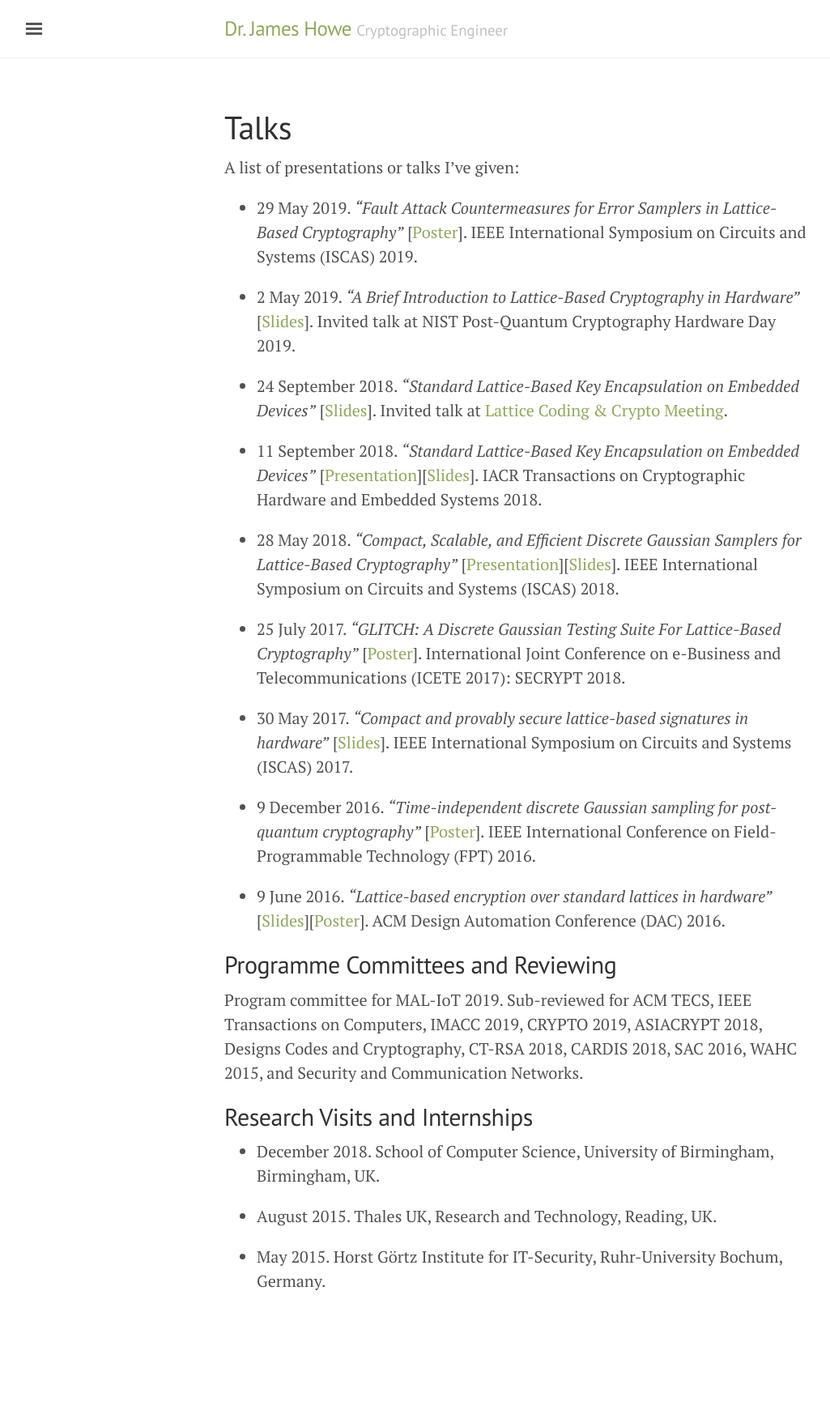
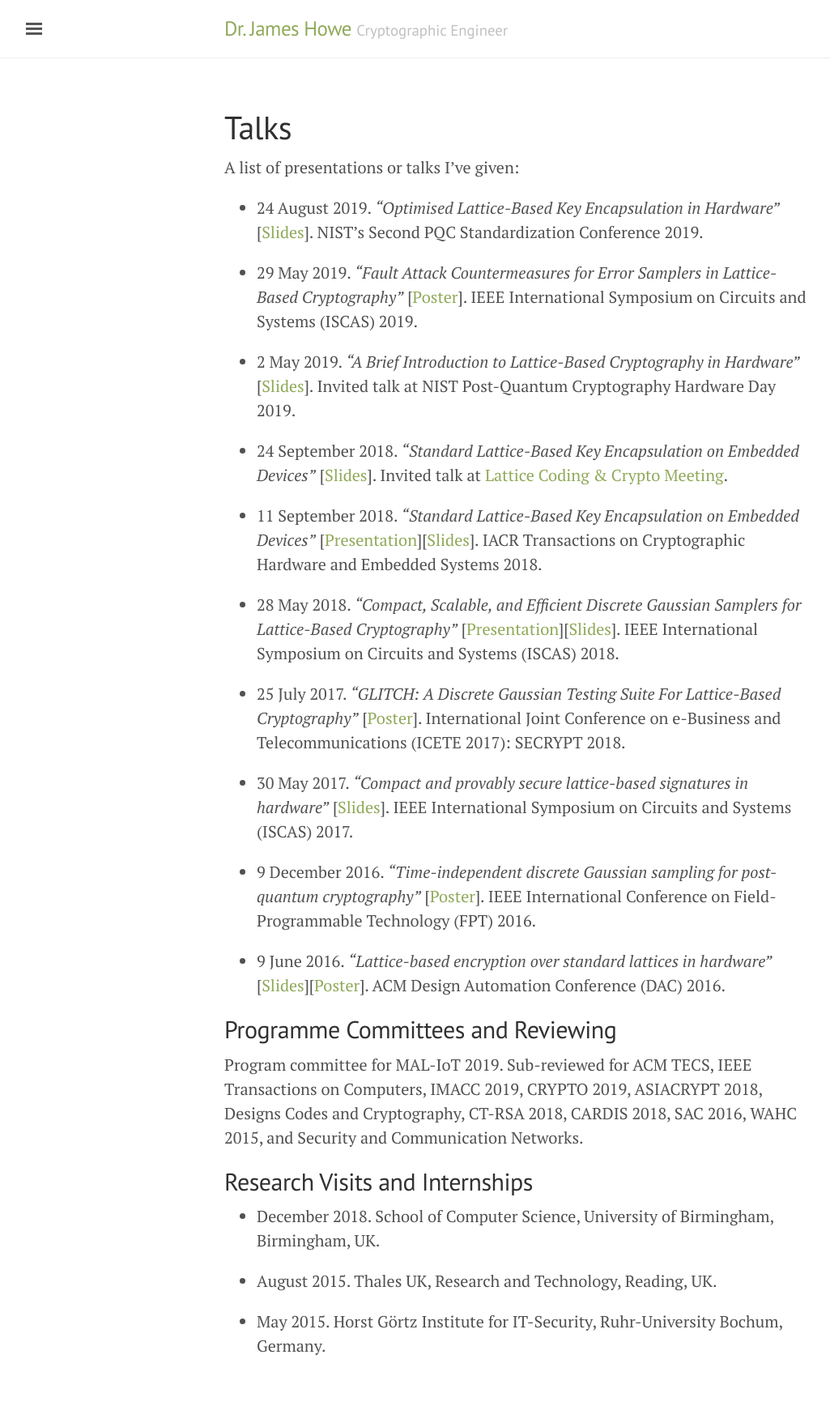
Before and after one commit to jameshoweee/jameshoweee.github.io, a Jekyll site: the page built from talks.md, in a window 1280 px wide. Shown: the whole page at 81% size, without its empty margins (3-1028 px from the left). Built offline with Jekyll 4.4.1, drawn with Linux system fonts in a browser that asks for light colours; before the commit the page ends 1677 px from its top, so only the background shows below that.

Commit message:
Update talks.md

```diff
--- a/talks.md
+++ b/talks.md
@@ -5,6 +5,8 @@ permalink: /talks/
 ---
 
 A list of presentations or talks I've given:
+
+* 24 August 2019. *"Optimised Lattice-Based Key Encapsulation in Hardware"* [[Slides](files/nistpqc2019.pdf)]. NIST's Second PQC Standardization Conference 2019.
 
 * 29 May 2019. *"Fault Attack Countermeasures for Error Samplers in Lattice-Based Cryptography"* [[Poster](files/ISCAS2019_poster.pdf)]. IEEE International Symposium on Circuits and Systems (ISCAS) 2019.
 
```
